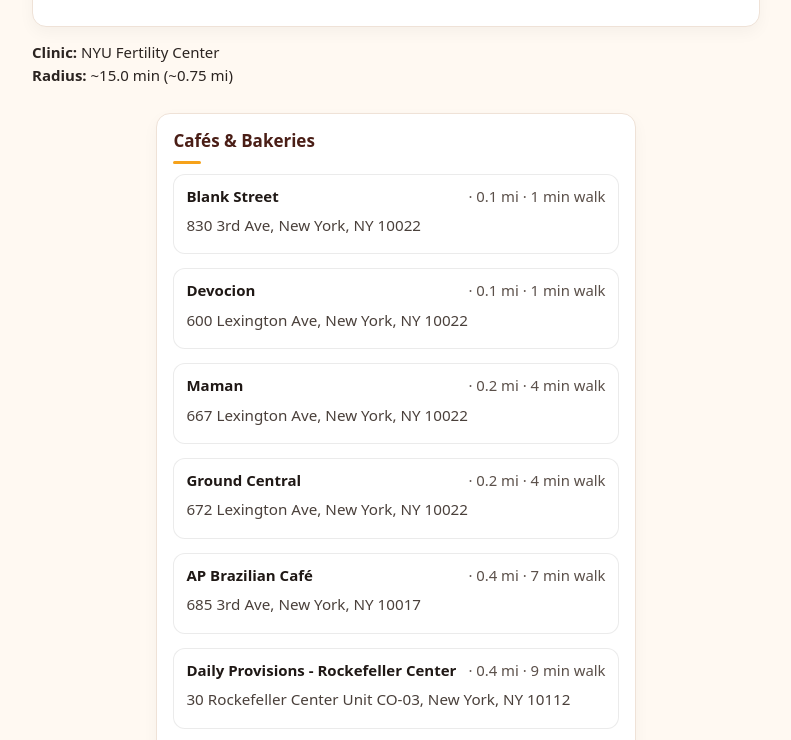
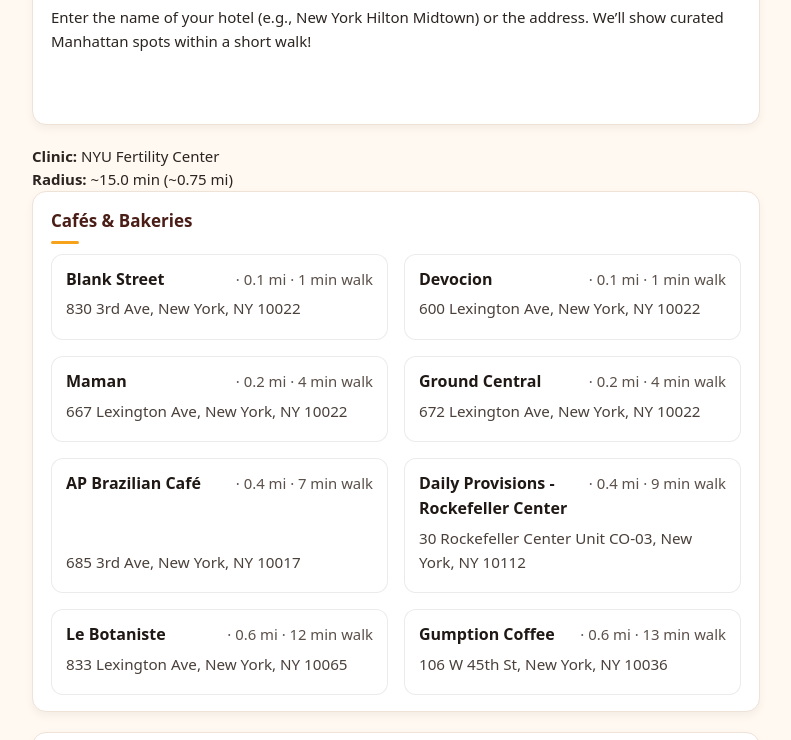
Before and after one commit to Aster-Fertility/aster-nyc-guide, a plain HTML site: page index.html in a window 1280 px wide. Shown: the part 1075-1815 px from the top of the page, without its empty margins (244-1035 px from the left). Drawn offline with Linux system fonts and the light colour scheme.

Commit message:
Update styles.css

```diff
--- a/styles.css
+++ b/styles.css
@@ -1,12 +1,12 @@
 :root{
-  --brand:#4a1e16;     /* deep cocoa */
-  --accent:#f6a21a;    /* warm amber */
-  --ink:#2b2421;       /* primary text */
-  --muted:#7a6a62;     /* secondary text */
-  --bg:#fff9f2;        /* soft paper */
-  --card:#ffffff;      /* cards */
-  --border:#efe2d7;    /* subtle border */
-  --accent-soft:#fff2d6; /* accent tint */
+  --brand:#4a1e16;
+  --accent:#f6a21a;
+  --ink:#2b2421;
+  --muted:#7a6a62;
+  --bg:#fff9f2;
+  --card:#ffffff;
+  --border:#efe2d7;
+  --accent-soft:#fff2d6;
 }
 
 /* Reset + base */
@@ -22,13 +22,13 @@ body{
 /* Header */
 .header{
   position:sticky; top:0; z-index:10;
-  background:linear-gradient(90deg,#fffaf4, #fff5e8);
+  background:linear-gradient(90deg,#fffaf4,#fff5e8);
   border-bottom:1px solid var(--border);
   padding:16px 18px;
   display:flex; align-items:center; justify-content:center; gap:14px;
 }
 .header .logo{
-  height:64px; /* ← larger logo */
+  height:64px; /* larger logo */
   width:auto; display:block;
   filter: drop-shadow(0 2px 8px rgba(0,0,0,.06));
 }
@@ -36,14 +36,14 @@ body{
   margin:0; font-size:22px; color:var(--brand); letter-spacing:.2px;
 }
 
-/* Layout (narrower + centered) */
+/* Layout */
 .container{
-  max-width:760px;            /* ← smaller, centered column */
-  margin:28px auto;           /* ← centered */
+  max-width:760px;
+  margin:28px auto;
   padding:0 16px;
 }
 
-/* Section headings with accent underline */
+/* Section headings */
 .section-title{
   color:var(--brand);
   margin:0 0 10px 0;
@@ -57,18 +57,16 @@ body{
   border-radius:999px; margin-top:6px;
 }
 
-/* Cards: smaller, lighter */
+/* Cards: uniform style */
 .card{
   background:var(--card);
   border:1px solid var(--border);
   border-radius:14px;
-  box-shadow:0 6px 16px rgba(0,0,0,.04);
-  padding:14px 16px;          /* ← smaller padding */
-  margin:14px auto;           /* ← slightly tighter vertical rhythm */
+  box-shadow:0 4px 10px rgba(0,0,0,.05);
+  padding:16px 18px;
+  margin-bottom:20px;
+  display:flex; flex-direction:column;
 }
-
-/* Helpers */
-.helper-row{margin-top:8px}
 
 /* Form controls */
 input[type="text"], select, button{ font:inherit }
@@ -88,55 +86,54 @@ button.secondary{
 }
 button:hover{ filter:brightness(0.98) }
 
+/* Controls layout */
+.controls{ display:grid; gap:12px; }
+.control-group{
+  background:#fff; border:1px solid var(--border);
+  border-radius:12px; padding:10px 12px;
+}
+.filters label{
+  display:inline-flex; align-items:center;
+  gap:6px; margin:6px 10px 0 0; font-size:.95rem;
+}
+
 /* Nearby search layout */
 .nearby-row{ display:flex; gap:10px; align-items:center; margin-top:4px }
 #nearbyResults{ margin-top:10px; display:grid; gap:12px }
 .nearby-card{
-  border:1px solid var(--border); border-radius:12px; padding:12px; background:#fff
+  border:1px solid var(--border); border-radius:12px; padding:12px;
+  background:#fff; display:flex; flex-direction:column; justify-content:space-between;
 }
 .nearby-card .meta{ color:var(--muted); font-size:13px; margin-top:4px }
 
-/* Results container grid spacing (smaller boxes, but nice breathing room) */
-#results{ display:grid; gap:12px }
-
-/* Legacy address/text helpers */
-#results .card h4{ margin:0 0 6px 0 }
-.addr{ color:var(--muted); font-size:14px; margin:4px 0 6px 0 }
-
-/* Tag badge (legacy) */
-.tag{
-  display:inline-block; font-size:12px; padding:4px 8px; border-radius:999px;
-  background:var(--accent-soft); color:#6f3b05; margin-right:6px; border:1px solid #f3d9a8
+/* Results grid with consistent card height */
+.grid.grid-gap{
+  display:grid;
+  gap:16px;
+  grid-template-columns:repeat(auto-fit, minmax(300px,1fr));
+  align-items:stretch; /* makes all cards equal height */
 }
-
-/* ----- Places list styling (global) ----- */
-.grid.grid-gap { display:grid; gap:14px; }  /* space between place cards */
-
 .place-card{
-  padding:10px 12px;                     /* ← smaller overall */
+  padding:12px 14px;
   border:1px solid rgba(0,0,0,0.08);
   border-radius:12px;
   background:#fff;
-  transition: box-shadow .15s ease, transform .05s ease;
+  display:flex;
+  flex-direction:column;
+  justify-content:space-between; /* keeps height consistent */
+  transition:box-shadow .15s ease, transform .05s ease;
 }
 .place-card:hover{
   box-shadow:0 6px 16px rgba(0,0,0,.06);
-  transform: translateY(-1px);
+  transform:translateY(-1px);
 }
-
 .place-card__row{
   display:flex; justify-content:space-between; gap:12px; align-items:baseline;
   margin-bottom:6px;
 }
-
-/* Bold location name */
-.place-card__title{ font-weight:700; color:#1f1815; }
-
-/* Meta line: price + distance with accent dot separator handled in JS */
+.place-card__title{ font-weight:700; color:#1f1815; font-size:1rem; }
 .place-card__meta{ color:#5b504a; font-size:0.93rem; white-space:nowrap; }
-
 .place-card__sub{ color:#4a403b; margin-bottom:6px; font-size:.95rem }
-
 .place-card .chip{
   display:inline-block; padding:2px 8px; border-radius:999px;
   font-size:0.78rem; background:#f7f6f5; color:#3e342f;
@@ -145,22 +142,4 @@ button:hover{ filter:brightness(0.98) }
 .place-card .note{ color:#2f2724; margin-top:6px; font-size:.95rem }
 .place-card .visit-link{
   display:inline-block; margin-top:8px; text-decoration:none; font-weight:600;
-  color:#2b2a28; background:var(--accent-soft); border:1px solid #f2d9b7;
-  padding:6px 10px; border-radius:10px;
-}
-.place-card .visit-link:hover{ filter:brightness(0.98) }
-.place-card a{ color:#0b5cab }
-.place-card a:visited{ color:#6b4ea3 }
-
-/* Controls layout polish */
-.controls{ display:grid; gap:12px; }
-.control-group{ background:#fff; border:1px solid var(--border); border-radius:12px; padding:10px 12px }
-.filters label{ display:inline-flex; align-items:center; gap:6px; margin:6px 10px 0 0; font-size:.95rem }
-
-/* Responsive */
-@media (max-width:720px){
-  .header h1{ font-size:19px }
-  .header .logo{ height:56px }
-  .container{ max-width:100%; margin:20px auto; }
-  .grid.grid-gap{ gap:12px }
-}
+  color:#2b2a28; background:var(--accent-soft); border:1px solid #f2
```
